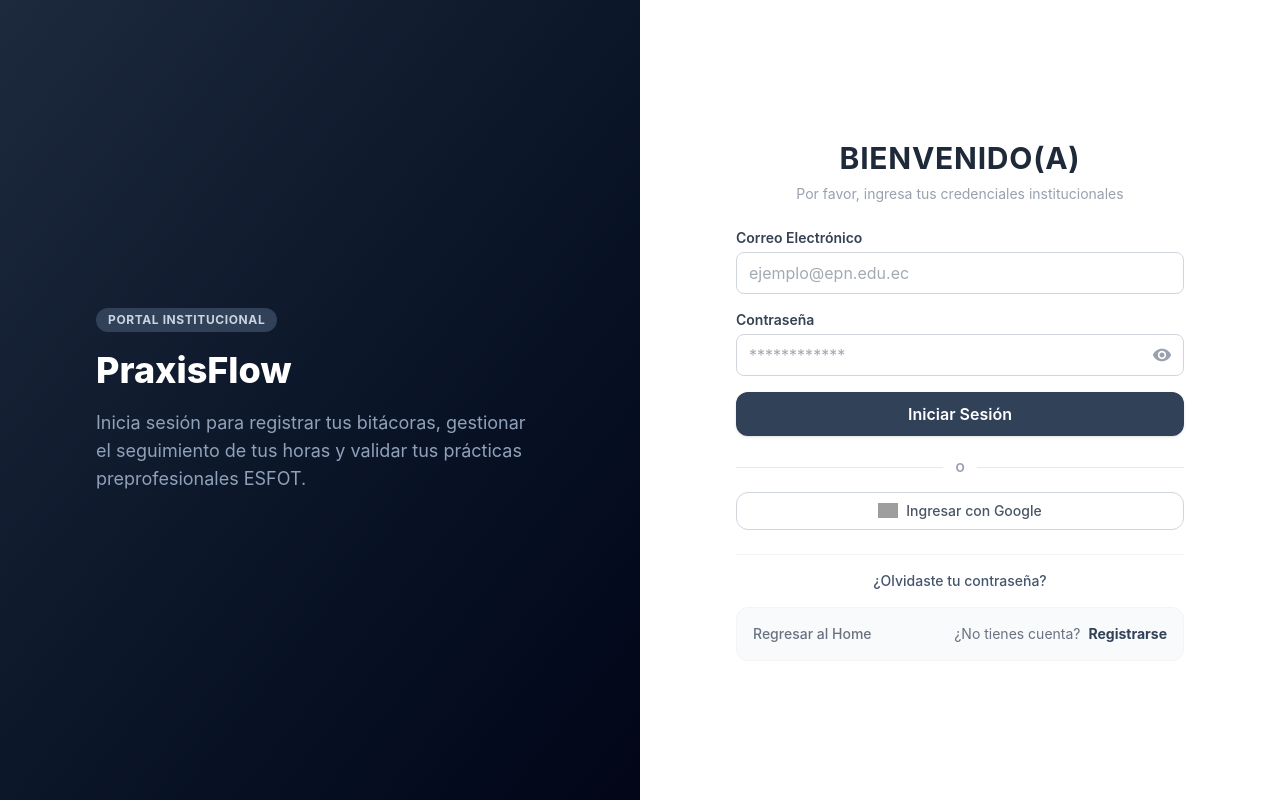
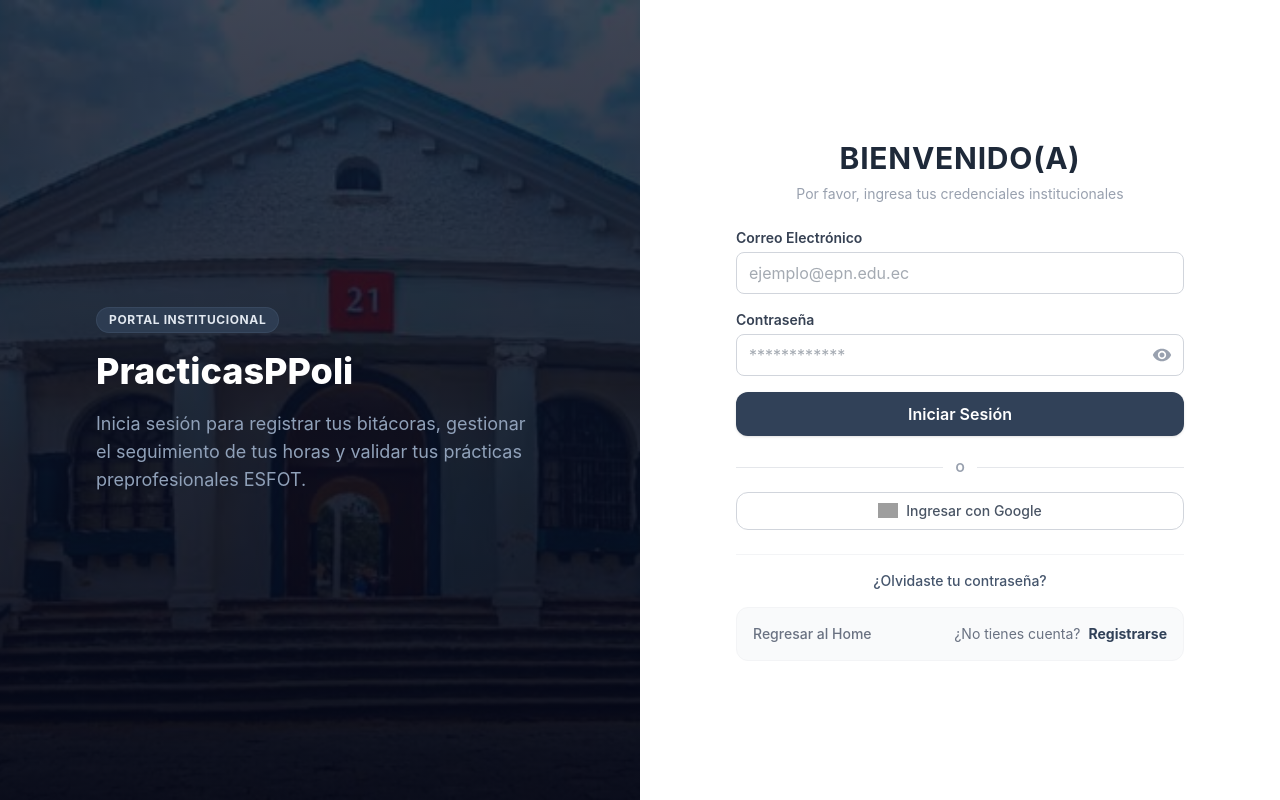
Before and after one commit to alexbarba2753/Proyecto-Aplicaciones-Web, a React (Vite) app in the folder frontend/vite-project/: page /login in a window 1280 px wide. Built offline with nearby package versions, Linux system fonts and the light colour scheme; no server answers; grey boxes are pictures that could not be loaded; the HTML template or start-up script is replaced by a standard one.

Commit message:
Implementación de imagenes en el login y corrección de nombre del proyecto

```diff
--- a/frontend/vite-project/src/layout/Dashboard.jsx
+++ b/frontend/vite-project/src/layout/Dashboard.jsx
@@ -27,7 +27,7 @@ const Dashboard = () => {
                     {/* Título del Sistema */}
                     <div className="mb-6 px-2">
                         <h2 className="text-2xl font-extrabold tracking-wide bg-gradient-to-r from-slate-100 to-slate-400 bg-clip-text text-transparent">
-                            PraxisFlow
+                            PracticasPPoli
                         </h2>
                         <span className="text-xs text-slate-500 font-medium uppercase tracking-wider">
                             Panel de Control
--- a/frontend/vite-project/src/pages/Forgot.jsx
+++ b/frontend/vite-project/src/pages/Forgot.jsx
@@ -72,7 +72,7 @@ export const Forgot = () => {
             <div className="w-full sm:w-1/2 h-1/3 sm:h-screen bg-gradient-to-br from-slate-800 to-slate-950 flex flex-col justify-center items-center text-white p-12 sm:block hidden">
                 <div className="h-full flex flex-col justify-center items-start max-w-md mx-auto">
                     <span className="bg-slate-700 text-slate-300 text-xs uppercase px-3 py-1 rounded-full font-bold tracking-wider mb-4">
-                        PraxisFlow
+                        PracticasPPoli
                     </span>
                     <h2 className="text-4xl font-extrabold mb-4 leading-tight">
                         Sistema de Gestión de Prácticas Preprofesionales
--- a/frontend/vite-project/src/pages/Home.jsx
+++ b/frontend/vite-project/src/pages/Home.jsx
@@ -53,11 +53,11 @@ export const Home = () => {
                     <div className="relative w-full max-w-md lg:max-w-full aspect-video lg:aspect-square bg-gradient-to-tr from-slate-200 to-slate-100 rounded-2xl border border-slate-300/60 p-2 shadow-xl shadow-slate-200/50 overflow-hidden group">
                         {/* Reemplaza la URL del src por tu asset final, ej: /img/hero-vector.png */}
                         <img
-                            src="https://images.unsplash.com/photo-1460925895917-afdab827c52f?q=80&w=600&auto=format&fit=crop"
-                            alt="Ilustración de PraxisFlow Dashboard"
-                            className="w-full h-full object-cover rounded-xl grayscale-[20%] group-hover:grayscale-0 transition duration-500"
+                            src="/images/Esfot_logo.png"
+                            alt="Logo ESFOT PracticasPPoli"
+                            className="w-full h-full object-contain p-4 group-hover:scale-105 transition duration-500 drop-shadow-xl"
                         />
-                        <div className="absolute inset-0 bg-gradient-to-t from-slate-950/20 to-transparent pointer-events-none"></div>
+                        <div className="absolute inset-0 bg-gradient-to-t from-slate-950/10 to-transparent pointer-events-none"></div>
                     </div>
                 </div>
             </main>
--- a/frontend/vite-project/src/pages/Login.jsx
+++ b/frontend/vite-project/src/pages/Login.jsx
@@ -35,14 +35,21 @@ const Login = () => {
         <div className="flex flex-col sm:flex-row h-screen bg-gray-50 font-sans">
             <ToastContainer />
 
-            {/* Lado Izquierdo: Banner Corporativo de PraxisFlow (Reemplaza a doglogin.jpg) */}
-            <div className="hidden sm:flex sm:w-1/2 bg-gradient-to-br from-slate-800 to-slate-950 flex-col justify-center items-start p-12 text-white">
-                <div className="max-w-md mx-auto h-full flex flex-col justify-center">
-                    <span className="bg-slate-700 text-slate-300 text-xs uppercase px-3 py-1 rounded-full font-bold tracking-wider mb-4 w-max">
+            {/* Lado Izquierdo: Banner Corporativo de PracticasPPoli (Reemplaza a doglogin.jpg) */}
+            <div
+                className="hidden sm:flex sm:w-1/2 flex-col justify-center items-start p-12 text-white relative"
+                style={{
+                    backgroundImage: 'linear-gradient(rgba(15, 23, 42, 0.8), rgba(2, 6, 23, 0.95)), url(/images/Esfot_facultad.jpg)',
+                    backgroundSize: 'cover',
+                    backgroundPosition: 'center'
+                }}
+            >
+                <div className="max-w-md mx-auto h-full flex flex-col justify-center relative z-10">
+                    <span className="bg-slate-700/80 backdrop-blur-sm text-slate-200 text-xs uppercase px-3 py-1 rounded-full font-bold tracking-wider mb-4 w-max border border-slate-600/50">
                         Portal Institucional
                     </span>
                     <h2 className="text-4xl font-extrabold mb-4 leading-tight">
-                        PraxisFlow
+                        PracticasPPoli
                     </h2>
                     <p className="text-slate-400 text-lg">
                         Inicia sesión para registrar tus bitácoras, gestionar el seguimiento de tus horas y validar tus prácticas preprofesionales ESFOT.
```
Also changed, not shown: frontend/vite-project/public/images/Esfot_facultad.jpg (added), 1 other file (tests, documents, lock files or other folders).
